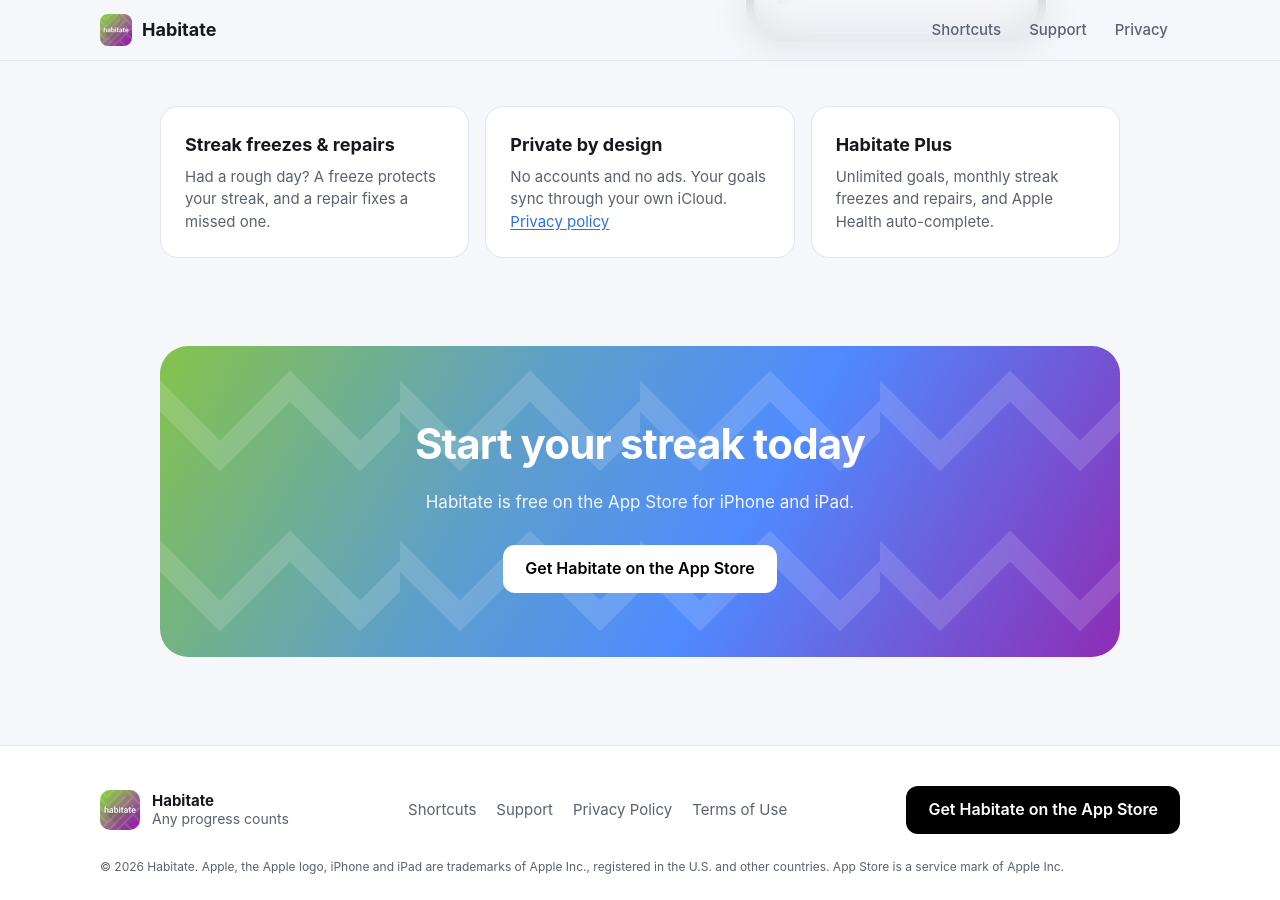
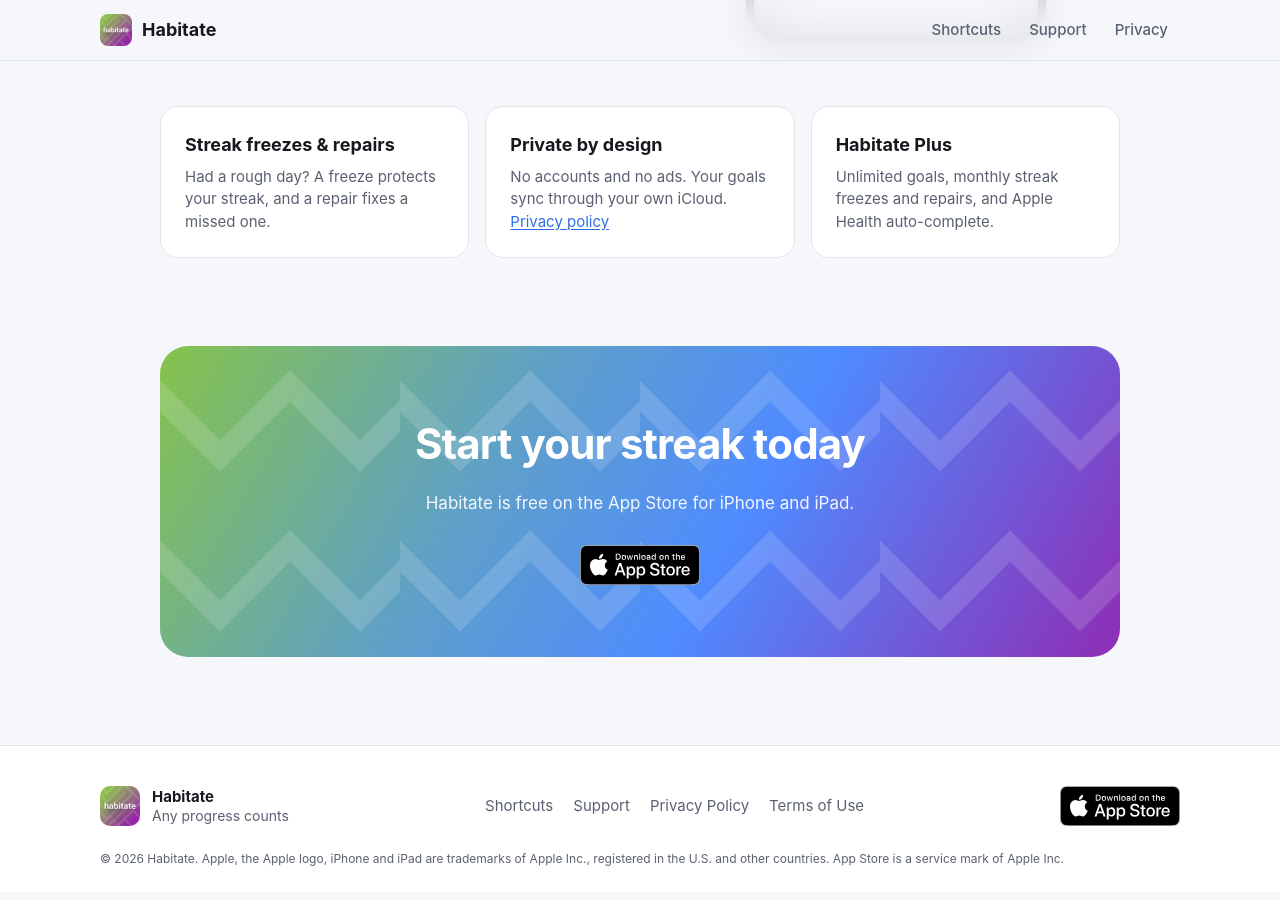
Before and after one commit to tolerable-tech/habitate-support, a Jekyll site: the page built from index.html, in a window 1280 px wide and 900 px high, scrolled down 3766 px. Built offline with Jekyll 4.4.1, drawn with Linux system fonts in a browser that asks for light colours; some of the changed text lies outside the part shown.

Commit message:
Use Apple's App Store badge, white in the dark-mode footer
Co-Authored-By: Claude Opus 5.5 <noreply@anthropic.com>

```diff
--- a/_includes/app-store-button.html
+++ b/_includes/app-store-button.html
@@ -1,11 +1,20 @@
 {%- comment -%}
-Uses Apple's official badge once assets/img/app-store-badge.svg is added
-(download it from Apple's marketing tools site, unmodified). Until then, a
-plain text button.
+Apple's official badge (assets/img/app-store-badge.svg, unmodified). Pass
+adaptive=true where the background follows the color scheme (the footer) to
+swap in the white badge in dark mode. Falls back to a text button if the
+badge file is missing.
 {%- endcomment -%}
 {%- assign badge = site.static_files | where: "path", "/assets/img/app-store-badge.svg" | first -%}
+{%- assign height = include.height | default: 54 -%}
 {%- if badge -%}
-<a class="store-badge" href="{{ site.app_store_url }}"><img src="{{ '/assets/img/app-store-badge.svg' | relative_url }}" alt="Download on the App Store" height="{{ include.height | default: 54 }}"></a>
+<a class="store-badge" href="{{ site.app_store_url }}">
+  <picture>
+    {%- if include.adaptive %}
+    <source srcset="{{ '/assets/img/app-store-badge-white.svg' | relative_url }}" media="(prefers-color-scheme: dark)">
+    {%- endif %}
+    <img src="{{ '/assets/img/app-store-badge.svg' | relative_url }}" alt="Download on the App Store" width="{{ height | times: 2.9916 | round }}" height="{{ height }}">
+  </picture>
+</a>
 {%- else -%}
 <a class="store-button" href="{{ site.app_store_url }}">Get Habitate on the App Store</a>
 {%- endif -%}
--- a/_layouts/default.html
+++ b/_layouts/default.html
@@ -51,7 +51,7 @@
         <a href="{{ '/privacy/' | relative_url }}">Privacy Policy</a>
         <a href="{{ '/terms/' | relative_url }}">Terms of Use</a>
       </nav>
-      {% include app-store-button.html height=44 %}
+      {% include app-store-button.html height=44 adaptive=true %}
     </div>
     <div class="wrap footer-legal">
       <p>© {{ site.time | date: "%Y" }} Habitate. Apple, the Apple logo, iPhone and iPad are trademarks of Apple Inc., registered in the U.S. and other countries. App Store is a service mark of Apple Inc.</p>
```
Also changed, not shown: assets/img/app-store-badge-white.svg (added), assets/img/app-store-badge.svg (added).
